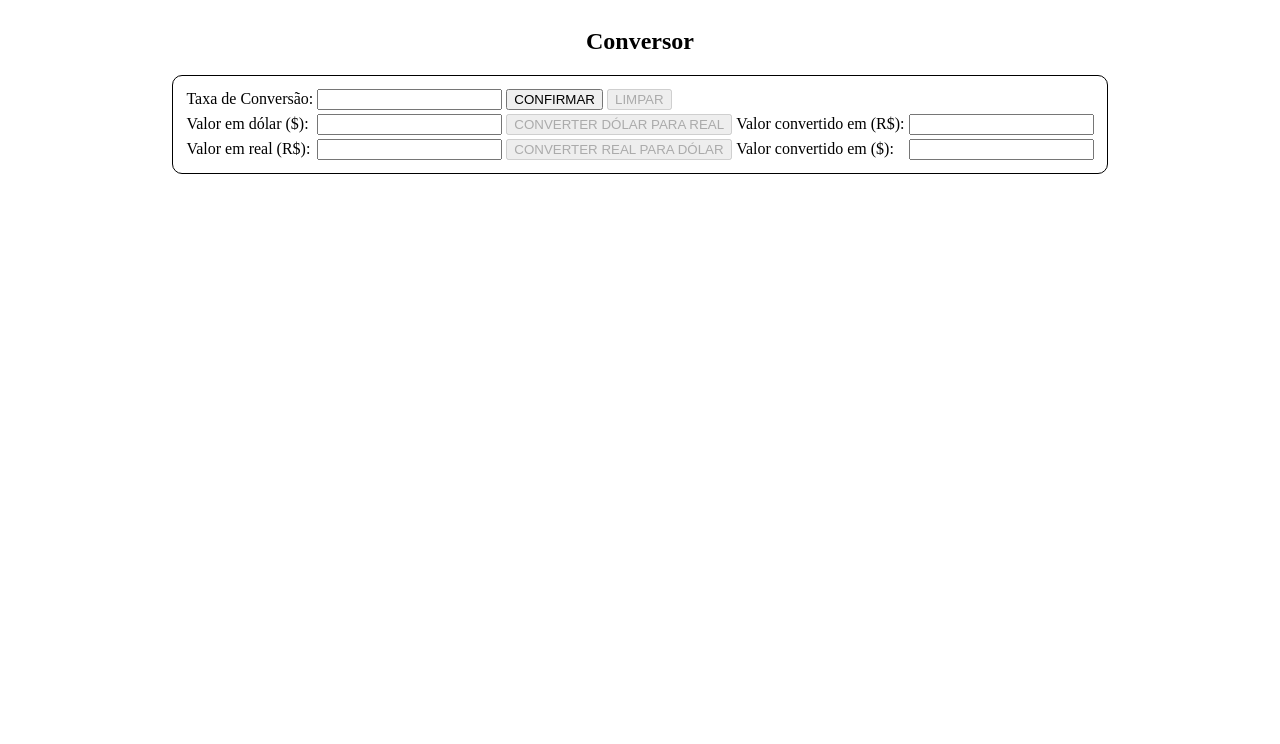
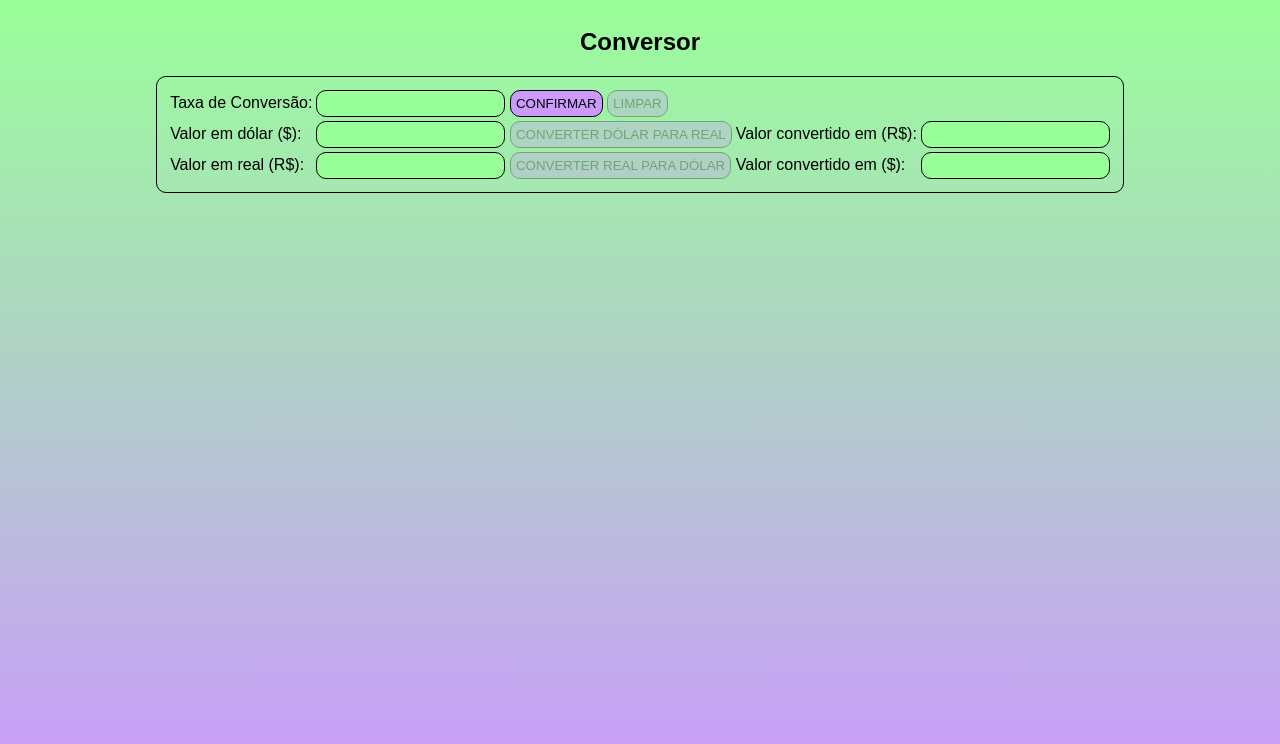
Before and after one commit to ronnylrsd/Atividade_Conversao_Dolar_Real, a plain HTML site: page index.html in a window 1280 px wide. Drawn offline with Linux system fonts and the light colour scheme.

Commit message:
Versão 4.0

```diff
--- a/index.html
+++ b/index.html
@@ -13,8 +13,12 @@
         <td>Taxa de Conversão:</td>
         <td>
           <input type="number" id="taxaDeConversao" />
-          <button id="confirmar" onclick="confirmTaxa()">CONFIRMAR</button>
-          <button id="limpar" onclick="limparTaxa()">LIMPAR</button>
+          <button class="button" id="confirmar" onclick="confirmTaxa()">
+            CONFIRMAR
+          </button>
+          <button class="button" id="limpar" onclick="limparTaxa()">
+            LIMPAR
+          </button>
           <br />
         </td>
       </tr>
@@ -22,7 +26,11 @@
         <td>Valor em dólar ($):</td>
         <td>
           <input type="number" id="valorDolar" />
-          <button id="converterDolarParaReal" onclick="conveterDR()">
+          <button
+            class="button"
+            id="converterDolarParaReal"
+            onclick="conveterDR()"
+          >
             CONVERTER DÓLAR PARA REAL
           </button>
         </td>
@@ -35,7 +43,11 @@
         <td>Valor em real (R$):</td>
         <td>
           <input type="number" id="valorReal" />
-          <button id="converterRealParaDolar" onclick="converterRD()">
+          <button
+            class="button"
+            id="converterRealParaDolar"
+            onclick="converterRD()"
+          >
             CONVERTER REAL PARA DÓLAR
           </button>
         </td>
--- a/styles.css
+++ b/styles.css
@@ -1,4 +1,6 @@
 body {
+  font-family: Arial, Helvetica, sans-serif;
+  background: linear-gradient(to bottom, #99ff99 0%, #cc99ff 100%);
   display: flex;
   justify-content: center;
   align-items: center;
@@ -10,10 +12,30 @@ body {
 }
 
 .tabela {
+  display: flex;
   border: 1.5px solid black;
   border-radius: 10px;
   padding: 10px;
 }
 
-.taxa {
+.button {
+  cursor: pointer;
+  color: black;
+  background-color: #cc99ff;
+  border: 0.5px solid black;
+  border-radius: 10px;
+  padding: 5px;
 }
+
+input {
+  color: black;
+  background-color: #99ff99;
+  border: 0.3px solid black;
+  border-radius: 10px;
+  padding: 5px;
+}
+
+.button:disabled {
+  opacity: 0.3;
+  cursor: not-allowed;
+}
```
